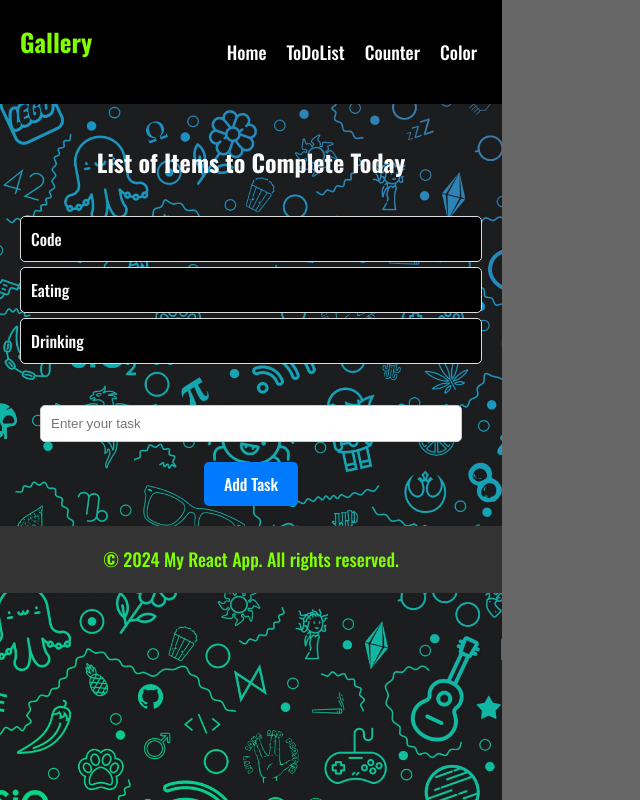
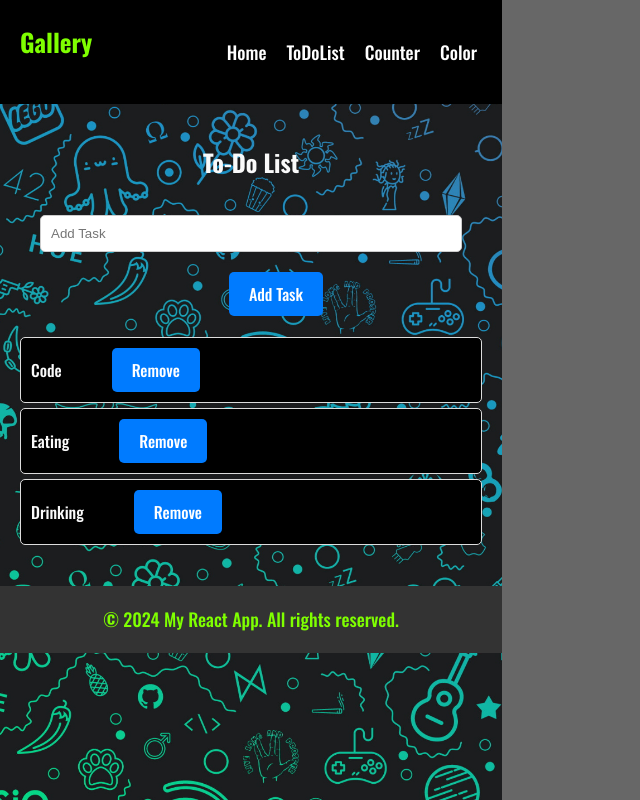
Before and after one commit to AreeshaHaseeb/Gallery, a React (Vite) app in the folder my-react-app/: page /todo in a window 1280 px wide. Shown: the whole page, without its empty margins (0-640 px from the left). Built offline with nearby package versions, Linux system fonts and the light colour scheme.

Commit message:
fixed and improved to do list page

```diff
--- a/my-react-app/src/Pages/ToDoList.jsx
+++ b/my-react-app/src/Pages/ToDoList.jsx
@@ -1,31 +1,47 @@
 import React, { useState } from "react";
 import "./Todolist.css";
 
+const initialTasks = ["Code", "Eating", "Drinking"];
+
 const ToDoList = () => {
-    const [tasks, setTasks] = useState(["Code", "Eating", "Drinking"]);
+    const [tasks, setTasks] = useState(initialTasks);
 
-    function handleAddTask(){
-        const newTasks = document.getElementById("taskInput").value;
-        document.getElementById("taskInput").value = "";
-        setTasks(t =>[...t, newTasks]);
-    }
+    const [inputValue, setInputValue] = useState("");
 
-    function handleRemoveTask(index){
+    const handleInputChange = (event) => {
+        setInputValue(event.target.value);
+    };
+
+    const handleAddTask = () => {
+        if (inputValue.trim() !== "") {
+            setTasks((prevTasks) => [...prevTasks, inputValue]);
+            setInputValue("");
+        }
+    };
+
+
+    function handleRemoveTask(index) {
         setTasks(tasks.filter((_, i) => i !== index));
     }
 
     return (
         <div className="maincontent">
-            <h2>List of Items to Complete Today</h2>
+            <h2>To-Do List</h2>
+            <input
+                type="text"
+                value={inputValue}
+                onChange={handleInputChange}
+                placeholder="Add Task"
+            />
+            <button onClick={handleAddTask}>Add Task</button>
             <ul>
-                {tasks.map((task, index) =>
-                    <li key={index} onClick={() => handleRemoveTask(index)}>
+                {tasks.map((task, index) => (
+                    <li key={index}>
                         {task}
+                        <button onClick={() => handleRemoveTask(index)}>Remove</button>
                     </li>
-                )}
+                ))}
             </ul>
-            <input type="text" placeholder="Enter your task" id="taskInput"/>
-            <button onClick={handleAddTask}>Add Task</button>
         </div>
     );
 };
--- a/my-react-app/src/Pages/Todolist.css
+++ b/my-react-app/src/Pages/Todolist.css
@@ -46,6 +46,7 @@
     background-color: #007BFF;
     color: white;
     cursor: pointer;
+    margin-left: 50px;
   }
 
   .maincontent button:hover {
--- a/my-react-app/src/app.css
+++ b/my-react-app/src/app.css
@@ -22,7 +22,7 @@ body {
 .title{
     font-size: 25px;
     margin-left: 20px;
-    color: chartreuse;
+    color: #7fff00;
 }
 .img{
     width: 40%;
--- a/package.json
+++ b/package.json
@@ -1,5 +1,6 @@
 {
   "dependencies": {
+    "axios": "^1.7.9",
     "react-router-dom": "^7.0.2"
   }
 }
```
Also changed, not shown: 1 other file (tests, documents, lock files or other folders).
